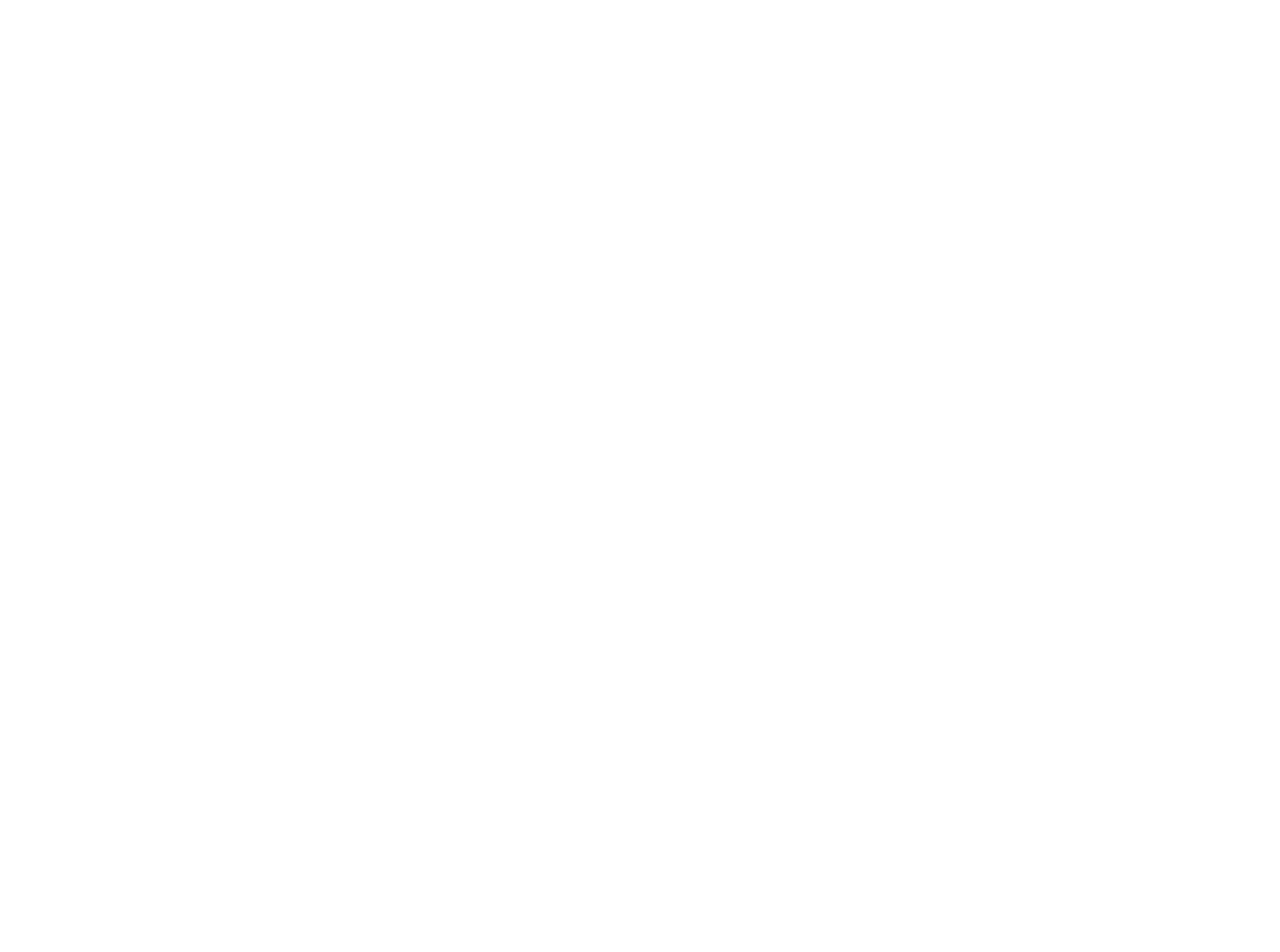
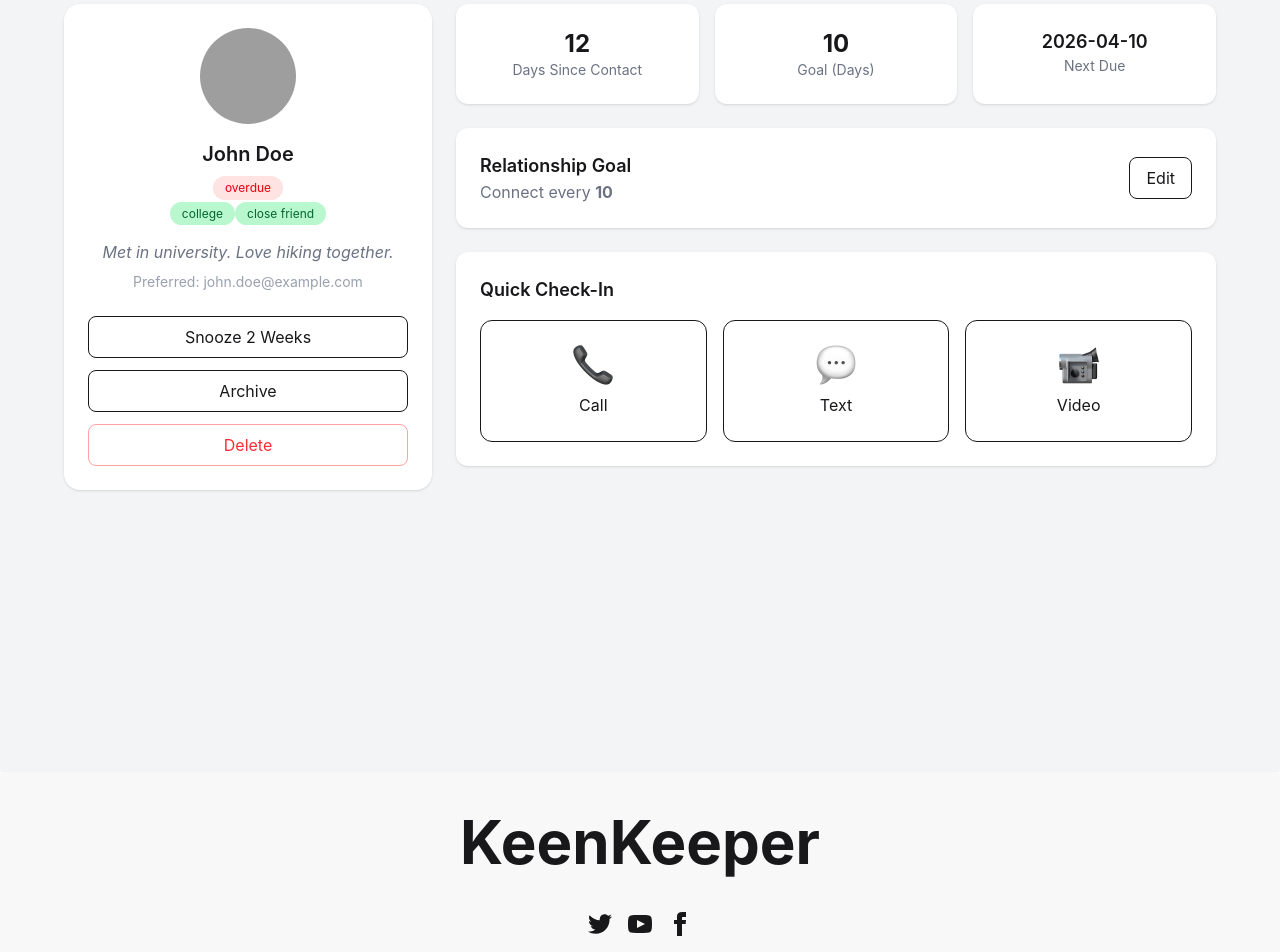
Before and after one commit to Nahidahamedridoy/A-7-Keen-Keeper, a React (Vite) app: page /homepage/1 in a window 1280 px wide. Shown: the part 100-1052 px from the top of the page. Before the commit the page ends 800 px from the top, so only its background shows below. Built offline with nearby package versions, Linux system fonts and the light colour scheme; grey boxes are pictures that could not be loaded.

Commit message:
added Friends Details part

```diff
--- a/src/components/homepages/Card.jsx
+++ b/src/components/homepages/Card.jsx
@@ -2,7 +2,7 @@
 
 const Card = () => {
     return (
-        <div className='grid grid-cols-4 container mx-auto gap-5 mt-10 mb-10'>
+        <div className='grid grid-cols-1 md:grid-cols-2 lg:grid-cols-4 container mx-auto gap-5 mt-10 mb-10'>
 
            <div className=" p-8  bg-white rounded-2xl">
             <h2 className='font-semibold text-2xl text-center text-[#244D3F]'>10</h2>
--- a/src/components/homepages/Friend.jsx
+++ b/src/components/homepages/Friend.jsx
@@ -1,11 +1,11 @@
 import React, { useState } from 'react';
 import FriendCard from '../ui/FriendCard';
-import UseApps from '../../hooks/useApps';
+import useApps from '../../hooks/useApps';
 
 
 const Friend = () => {
 
-    const { friends  } = UseApps();
+    const { friends  } = useApps();
     console.log(friends, "obj")
 
     return (
@@ -16,7 +16,7 @@
             </div>
             total friend : {friends.length}
 
-            <div className="grid grid-cols-4 gap-3">
+            <div className="grid grid-cols-1 md:grid-cols-2 lg:grid-cols-4 gap-3">
                 {friends.map((friend, ind) => {
                     return (
                         <FriendCard key={ind} friend={friend} />
--- a/src/components/shared/Footer.jsx
+++ b/src/components/shared/Footer.jsx
@@ -2,9 +2,49 @@
 
 const Footer = () => {
     return (
-        <div>
-            Footer
-        </div>
+        <footer className="footer footer-horizontal footer-center bg-base-200 text-base-content rounded p-10">
+            <h1 className='font-bold text-6xl'>KeenKeeper</h1>
+            <nav>
+                <div className="grid grid-flow-col gap-4">
+                    <a>
+                        <svg
+                            xmlns="http://www.w3.org/2000/svg"
+                            width="24"
+                            height="24"
+                            viewBox="0 0 24 24"
+                            className="fill-current">
+                            <path
+                                d="M24 4.557c-.883.392-1.832.656-2.828.775 1.017-.609 1.798-1.574 2.165-2.724-.951.564-2.005.974-3.127 1.195-.897-.957-2.178-1.555-3.594-1.555-3.179 0-5.515 2.966-4.797 6.045-4.091-.205-7.719-2.165-10.148-5.144-1.29 2.213-.669 5.108 1.523 6.574-.806-.026-1.566-.247-2.229-.616-.054 2.281 1.581 4.415 3.949 4.89-.693.188-1.452.232-2.224.084.626 1.956 2.444 3.379 4.6 3.419-2.07 1.623-4.678 2.348-7.29 2.04 2.179 1.397 4.768 2.212 7.548 2.212 9.142 0 14.307-7.721 13.995-14.646.962-.695 1.797-1.562 2.457-2.549z"></path>
+                        </svg>
+                    </a>
+                    <a>
+                        <svg
+                            xmlns="http://www.w3.org/2000/svg"
+                            width="24"
+                            height="24"
+                            viewBox="0 0 24 24"
+                            className="fill-current">
+                            <path
+                                d="M19.615 3.184c-3.604-.246-11.631-.245-15.23 0-3.897.266-4.356 2.62-4.385 8.816.029 6.185.484 8.549 4.385 8.816 3.6.245 11.626.246 15.23 0 3.897-.266 4.356-2.62 4.385-8.816-.029-6.185-.484-8.549-4.385-8.816zm-10.615 12.816v-8l8 3.993-8 4.007z"></path>
+                        </svg>
+                    </a>
+                    <a>
+                        <svg
+                            xmlns="http://www.w3.org/2000/svg"
+                            width="24"
+                            height="24"
+                            viewBox="0 0 24 24"
+                            className="fill-current">
+                            <path
+                                d="M9 8h-3v4h3v12h5v-12h3.642l.358-4h-4v-1.667c0-.955.192-1.333 1.115-1.333h2.885v-5h-3.808c-3.596 0-5.192 1.583-5.192 4.615v3.385z"></path>
+                        </svg>
+                    </a>
+                </div>
+            </nav>
+            <aside>
+                <p>Copyright © {new Date().getFullYear()} - All right reserved by ACME Industries Ltd</p>
+            </aside>
+        </footer>
     );
 };
 
--- a/src/components/shared/Navbar.jsx
+++ b/src/components/shared/Navbar.jsx
@@ -4,7 +4,7 @@
 
 const Navbar = () => {
     return (
-        <nav className='shadow'>
+        <nav className='navbar shadow'>
             <div className="flex justify-between gap-4 items-center py-[8px] container mx-auto">
                 <h1 className="font-bold text-3xl">Keen<span className='text-[#244D3F]'>Keeper</span></h1>
                 <ul className='flex justify-between gap-4 items-center'>
--- a/src/components/ui/FriendCard.jsx
+++ b/src/components/ui/FriendCard.jsx
@@ -1,11 +1,12 @@
 import React from 'react';
+import { Link } from 'react-router';
 
 const statusObj = { "on track" : "bg-green-700" , "active" : "bg-yellow-500" , "overdue" : "bg-red-500"}
 console.log(statusObj)
 
 const FriendCard = ({friend}) => {
     return (
-        <div className="card bg-base-100 w-96 shadow-sm">
+        <Link to={`/homepage/${friend.id}`} className="card bg-base-100 w-96 shadow-sm">
                         <figure>
                             <img className='rounded-full m-4'
                                 src={friend.picture}
@@ -25,7 +26,7 @@
                                 {friend.status}
                             </span>
                         </div>
-                    </div>
+                    </Link>
     );
 };
 
--- a/src/hooks/useApps.jsx
+++ b/src/hooks/useApps.jsx
@@ -1,17 +1,17 @@
 import React, { useEffect, useState } from 'react';
 
-const UseApps = () => {
+const useApps = () => {
 
 
-    const [friends, setApps] = useState([]);
+    const [friends, setFriends] = useState([]);
 
     useEffect(() => {
 
         const fetchData = async () => {
-            const res = await fetch("/public/data.json");
+            const res = await fetch("/data.json");
             const data = await res.json();
             console.log(data);
-            setApps(data);
+            setFriends(data);
         };
         fetchData();
     }, []);
@@ -19,4 +19,4 @@
     return { friends };
 };
 
-export default UseApps;
+export default useApps;
--- a/src/pages/friendDetails/FriendsDetails.jsx
+++ b/src/pages/friendDetails/FriendsDetails.jsx
@@ -1,9 +1,126 @@
-import React from 'react';
+import React, { useEffect, useState } from 'react';
+import { useLoaderData, useParams } from 'react-router';
+import useApps from "../../hooks/useApps";
+
+import AudioImg from '../../assets/call.png';
+import TextImg from '../../assets/text.png';
+import videoImg from '../../assets/video.png';
+
 
 const FriendsDetails = () => {
+    const { id } = useParams();
+    console.log(id, "id");
+    // const { friends } = useApps();
+    // console.log(friends)
+    const friends = useLoaderData();
+    console.log(friends)
+
+    console.log(friends, "friends")
+    const expectedApp = friends.find((friend) => String(friend.id) === id);
+
+    console.log(id, "id");
+
+    console.log(expectedApp, "expectedApp");
     return (
-        <div>
-            FriendsDetails
+        <div className="min-h-screen bg-gray-100 p-4 md:p-8">
+            <div className="max-w-6xl mx-auto grid grid-cols-1 lg:grid-cols-3 gap-6">
+                {/* Left Profile Card */}
+                <div className="bg-white rounded-2xl shadow p-6 flex flex-col items-center text-center">
+                    <img
+                        src={expectedApp.picture}
+                        alt="profile"
+                        className="w-24 h-24 rounded-full mb-4"
+                    />
+                    <h2 className="text-xl font-semibold">{expectedApp.name}</h2>
+
+                    <span className="bg-red-100 text-red-600 text-xs px-3 py-1 rounded-full mt-2">
+                        {expectedApp.status}
+                    </span>
+
+                    <span className="justify-between">
+                        {expectedApp.tags.map((t, ind) => <span key={ind} className="px-3 py-1 text-xs rounded-full bg-green-200 text-green-800">
+                            {t}
+                        </span>)}
+                    </span>
+
+                    <p className="text-gray-500 italic mt-4">
+                        {expectedApp.bio}
+                    </p>
+                    <p className="text-sm text-gray-400 mt-2">Preferred: {expectedApp.email}</p>
+
+                    {/* Actions */}
+                    <div className="w-full mt-6 space-y-3">
+                        <button className="w-full border rounded-lg py-2 hover:bg-gray-50">
+                            Snooze 2 Weeks
+                        </button>
+                        <button className="w-full border rounded-lg py-2 hover:bg-gray-50">
+                            Archive
+                        </button>
+                        <button className="w-full border border-red-300 text-red-500 rounded-lg py-2 hover:bg-red-50">
+                            Delete
+                        </button>
+                    </div>
+                </div>
+
+                {/* Right Section */}
+                <div className="lg:col-span-2 space-y-6">
+                    {/* Stats */}
+                    <div className="grid grid-cols-1 sm:grid-cols-3 gap-4">
+                        <div className="bg-white rounded-xl shadow p-6 text-center">
+                            <h3 className="text-2xl font-bold">{expectedApp.days_since_contact}</h3>
+                            <p className="text-gray-500 text-sm">Days Since Contact</p>
+                        </div>
+
+                        <div className="bg-white rounded-xl shadow p-6 text-center">
+                            <h3 className="text-2xl font-bold">{expectedApp.goal}</h3>
+                            <p className="text-gray-500 text-sm">Goal (Days)</p>
+                        </div>
+
+                        <div className="bg-white rounded-xl shadow p-6 text-center">
+                            <h3 className="text-lg font-semibold">{expectedApp.next_due_date}</h3>
+                            <p className="text-gray-500 text-sm">Next Due</p>
+                        </div>
+                    </div>
+
+                    {/* Goal */}
+                    <div className="bg-white rounded-xl shadow p-6 flex justify-between items-center flex-wrap gap-3">
+                        <div>
+                            <h3 className="font-semibold text-lg">Relationship Goal</h3>
+                            <p className="text-gray-500">
+                                Connect every <span className="font-bold">{expectedApp.goal}</span>
+                            </p>
+                        </div>
+                        <button className="border px-4 py-2 rounded-lg hover:bg-gray-50">
+                            Edit
+                        </button>
+                    </div>
+
+                    {/* Quick Actions */}
+                    <div className="bg-white rounded-xl shadow p-6">
+                        <h3 className="font-semibold text-lg mb-4">Quick Check-In</h3>
+
+                        <div className="grid grid-cols-1 sm:grid-cols-3 gap-4">
+
+                             {/* audio button */}
+                            <button className="border rounded-xl py-6 flex flex-col items-center gap-2 hover:bg-gray-50">
+                                <img src={AudioImg} alt="" />
+                                <span>Call</span>
+                            </button>
+
+                            {/* text button */}
+                            <button className="border rounded-xl py-6 flex flex-col items-center gap-2 hover:bg-gray-50">
+                                <img src={TextImg} alt="" />
+                                <span>Text</span>
+                            </button>
+                            {/* video button */}
+                            <button className="border rounded-xl py-6 flex flex-col items-center gap-2 hover:bg-gray-50">
+                                <img src={videoImg} alt="" />
+                                <span>Video</span>
+                            </button>
+                        </div>
+                    </div>
+                </div>
+            </div>
         </div>
     );
 };
--- a/src/router/Routes.jsx
+++ b/src/router/Routes.jsx
@@ -16,11 +16,12 @@
           // path: "/",
           index:true ,
           element: <Homepage/>,
-          loader: ()=> fetch ("/public/data.json")
+          loader: ()=> fetch ("/data.json")
         },
         {
             path:"/homepage/:id",
-            element: <FriendsDetails/>
+            element: <FriendsDetails/>,
+            loader: ()=> fetch ("/data.json")
         },
         {
           path: "/timeline",
```
Also changed, not shown: src/vercel.json (added).
